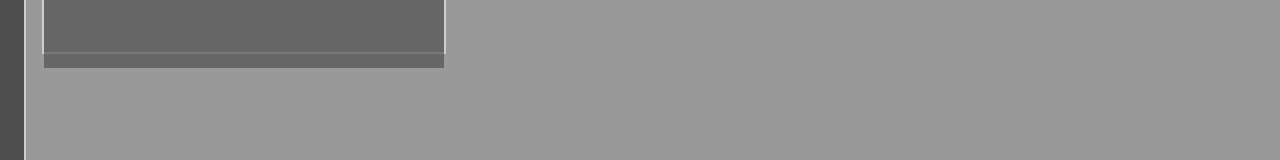
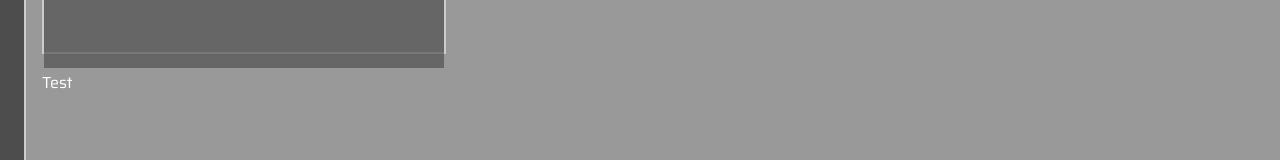
Before and after one commit to distant-skylines-xtal-portfolio/portfolio-frontend, a React (Create React App) app: page / in a window 1280 px wide. Shown: the part 435-595 px from the top of the page. Built offline with nearby package versions, Linux system fonts and the light colour scheme; the HTML template or start-up script is replaced by a standard one.

Commit message:
Create character scramble text animation
Created animation component for revealing text.

```diff
--- a/src/components/MainCard.tsx
+++ b/src/components/MainCard.tsx
@@ -2,6 +2,7 @@ import type {JSX} from 'react'
 import { motion } from "framer-motion";
 import ExpandableCard from './ExpandableCard';
 import Underline from './Underline';
+import RevealText from './RevealText';
 
 export default function MainCard():JSX.Element {
     return (
@@ -21,6 +22,8 @@ export default function MainCard():JSX.Element {
                         <p>Expandable card example!</p>
                     </ExpandableCard>
                 </div>
+
+                <RevealText text='Test' textClass='body-text'/>
             </div>
         </motion.div>
 
--- /dev/null
+++ b/src/components/RevealText.tsx
@@ -0,0 +1,160 @@
+import React, { useCallback, useEffect, useMemo, useRef } from "react"
+import type {JSX} from 'react'
+
+
+import { getRandomCharEng } from "../utils/randomCharacters"
+import { useReducedMotion } from "framer-motion"
+
+type revealTextTypes = {
+    text: string,
+    textClass: string,
+    durationNextChar?: number,
+    durationPerChar?: number
+    numberOfScramblePerChar?: number,
+    initialDelay?: number,
+    revealMultipleChars?: boolean,
+    autoStart?: boolean,
+    onComplete?: () => void,
+    onCharacterRevealed?: (index: number, char: string) => void,
+}
+
+type timeoutId = ReturnType<typeof setTimeout> | undefined;
+
+type timersRefType = {
+    progress: timeoutId,
+    scramblers: Map<number, timeoutId>
+}
+
+export default function RevealText({
+    text, textClass,
+    numberOfScramblePerChar=5, durationNextChar=500, initialDelay=100,
+    durationPerChar=50,
+    revealMultipleChars=true, autoStart=true,
+    onComplete, onCharacterRevealed}: revealTextTypes):JSX.Element {
+
+    const shouldReduceMotion = useReducedMotion();
+
+    useEffect(() => {
+        if (shouldReduceMotion) {
+            setDisplayedText(Array.from(text));
+            setIsAnimating(false);
+            return;
+        }
+    }, [shouldReduceMotion, text])
+
+    const [displayedText, setDisplayedText] = React.useState(Array.from({length: text.length}, () => ""));
+    const [currentIndex, setCurrentIndex] = React.useState(0);
+    const [isAnimating, setIsAnimating] = React.useState(true);
+
+    const timersRef = useRef<timersRefType>({progress: undefined, scramblers: new Map()});
+
+
+
+    const clearAllTimers = useCallback(() => {
+        console.log("clear all timers!")
+        if (timersRef.current.progress) {
+            clearTimeout(timersRef.current.progress);
+        }
+
+
+        if (timersRef.current.scramblers) {
+            timersRef.current.scramblers.forEach(scrambler => {
+                if (scrambler) {
+                    clearTimeout(scrambler);
+                }
+            })
+
+            timersRef.current.scramblers.clear();
+        }
+
+    }, []);
+
+    const startAnimation = useCallback(() => {
+        setIsAnimating(true);
+        setCurrentIndex(0);
+    }, []);
+
+    const stopAnimation = useCallback(() => {
+        clearAllTimers();
+        setIsAnimating(false);
+    }, [clearAllTimers])
+
+    const skipToEnd = useCallback(() => {
+        clearAllTimers();
+        setDisplayedText(Array.from(text));
+        setIsAnimating(false);
+        onComplete?. ();
+    }, [clearAllTimers, text, onComplete])
+
+    useEffect(() => {
+        const getNextCharDelay = () => {
+            return revealMultipleChars
+                ? CharacterData
+                : numberOfScramblePerChar * durationPerChar
+        }
+        if (currentIndex >= text.length || !autoStart) {
+            return;
+        }
+
+        const startScrambling = (charIndex: number) => {
+
+            const scramble = (currentScrambleCount: number) => {
+
+                //Display a random character if we under the scramblePerChar cound
+                //otherwise just display the correct char.
+                if (currentScrambleCount < numberOfScramblePerChar) {
+
+                    setDisplayedText(prev => {
+                        let newText = [...prev];
+                        newText[charIndex] = getRandomCharEng();
+                        return newText;
+                    });
+
+                    timersRef.current.scramblers.set(charIndex,
+                        setTimeout(() => {scramble(currentScrambleCount + 1)},
+                        durationPerChar));
+                } else {
+                    setDisplayedText(prev => {
+                        let newText = [...prev];
+                        newText[charIndex] = text[charIndex];
+                        return newText;
+                    })
+                }
+
+            }
+
+            scramble(0);
+        }
+
+        const processCharacter = (charIndex: number) => {
+            if (charIndex >= text.length) {
+                timersRef.current.progress = setTimeout(() => {
+                    setIsAnimating(false);
+
+                }, numberOfScramblePerChar * durationPerChar);
+                return;
+            }
+
+            startScrambling(charIndex);
+            timersRef.current.progress = setTimeout(() => {
+
+                timersRef.current.progress = setTimeout(() => {
+                    setCurrentIndex(charIndex + 1);
+                    processCharacter(charIndex + 1);
+                }, durationNextChar)
+
+
+            }, initialDelay)
+        }
+
+        processCharacter(currentIndex);
+
+        return clearAllTimers;
+    }, [text, isAnimating, clearAllTimers, currentIndex, durationPerChar,
+        revealMultipleChars, initialDelay, numberOfScramblePerChar, durationNextChar, autoStart
+    ])
+
+    return (
+        <p className={textClass}>{displayedText.join('')}</p>
+    )
+}
--- /dev/null
+++ b/src/utils/randomCharacters.tsx
@@ -0,0 +1,7 @@
+const engCharacterPool = "qwertyuiopasdfghjklzxcvbnm`1234567890-=~!@$#$%^&*()_+[]{};':<>/?";
+
+export function getRandomCharEng():string {
+    const randomIndex = Math.floor(Math.random() * engCharacterPool.length);
+
+    return engCharacterPool[randomIndex];
+}
```
Also changed, not shown: src/App.tsx (line endings or trailing spaces).
